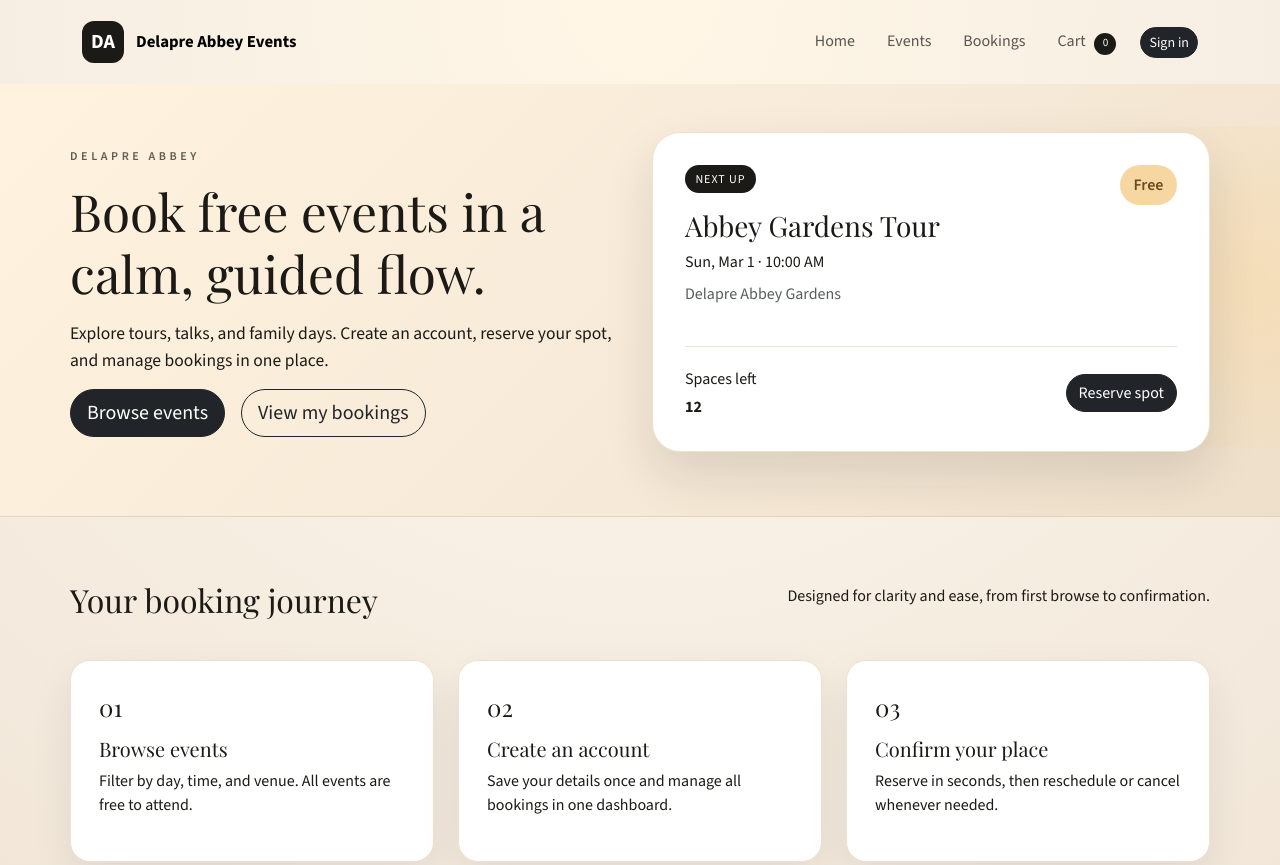
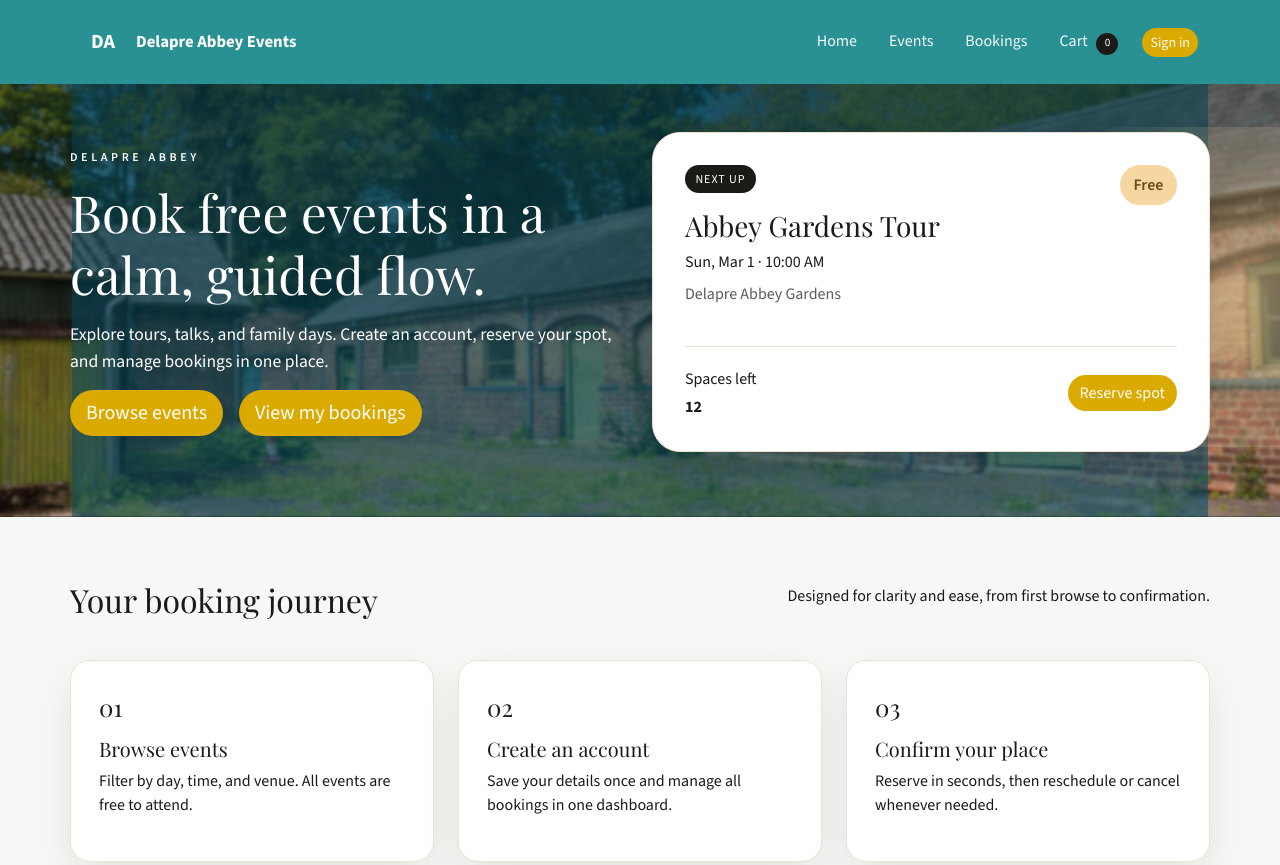
Before and after one commit to access-challenge-event/toru-event-booking, a website built with Vite: page frontend/index.html in a window 1280 px wide. Shown: the top 865 px of the page. Built offline with nearby package versions, Linux system fonts and the light colour scheme; no server answers.

Commit message:
Refactor code structure for improved readability and maintainability

```diff
--- a/frontend/src/style.css
+++ b/frontend/src/style.css
@@ -1,6 +1,8 @@
 :root {
   color-scheme: light;
   --ink: #1c1a17;
+  --brand: #299194;
+  --brand-dark: #299194;
   --sand: #f4eee6;
   --butter: #f7d7a1;
   --sage: #c9d0bf;
@@ -10,7 +12,7 @@
 
 body {
   font-family: "Source Sans 3", "Segoe UI", sans-serif;
-  background: radial-gradient(circle at top, #fff6e6 0%, #f7efe3 45%, #efe3d4 100%);
+  background: #f6f8f5;
   color: var(--ink);
   min-height: 100vh;
 }
@@ -32,10 +34,14 @@
 }
 
 .hero {
-  background: linear-gradient(135deg, #fff3df 0%, #f7ead8 55%, #eedfca 100%);
-  border-bottom: 1px solid #e4d4bf;
+  /* hero uses Delapré Abbey imagery with a subtle dark overlay for legibility */
+  background-image: linear-gradient(rgba(11, 31, 23, 0.45), rgba(11, 31, 23, 0.18)), url('/hero.jpg');
+  background-size: cover;
+  background-position: center center;
+  border-bottom: 1px solid rgba(0,0,0,0.08);
   position: relative;
   overflow: hidden;
+  color: #fff;
 }
 
 .hero::after {
@@ -54,6 +60,23 @@
   align-items: center;
   gap: 0.75rem;
   font-weight: 700;
+}
+
+/* Brand / navbar colour to match Delapré Abbey */
+.navbar {
+  background: var(--brand-dark) !important;
+}
+.navbar .navbar-brand,
+.navbar .nav-link,
+.navbar .btn {
+  color: #fff !important;
+}
+.navbar .nav-link {
+  color: rgba(255,255,255,0.95) !important;
+}
+.navbar .nav-link:hover,
+.navbar .nav-link:focus {
+  color: #e6f6ef !important;
 }
 
 .cart-badge {
@@ -76,7 +99,7 @@
   border-radius: 12px;
   display: grid;
   place-items: center;
-  background: #1c1a17;
+  background: var(--brand) ;
   color: #fff;
   font-weight: 700;
 }
@@ -87,6 +110,17 @@
 
 .hero-body {
   padding: 3rem 0 4rem;
+}
+
+.hero .eyebrow,
+.hero h1,
+.hero .lead {
+  color: #fff;
+}
+
+.hero-card {
+  background: rgba(255,255,255,0.95);
+  color: var(--ink);
 }
 
 .eyebrow {
@@ -461,6 +495,18 @@
 
 .btn {
   border-radius: 999px;
+  background: #daaa00;
+  color: #ffffff;
+  border: none;
+  transition: background-color 180ms ease, color 180ms ease, transform 120ms ease;
+}
+
+.btn:hover,
+.btn:focus {
+  background: #6fbaa8;
+  color: #2c2f31;
+  text-decoration: none;
+  transform: translateY(-1px);
 }
 
 .btn-outline-dark.active {
```
Also changed, not shown: frontend/public/hero.jpg (added).
